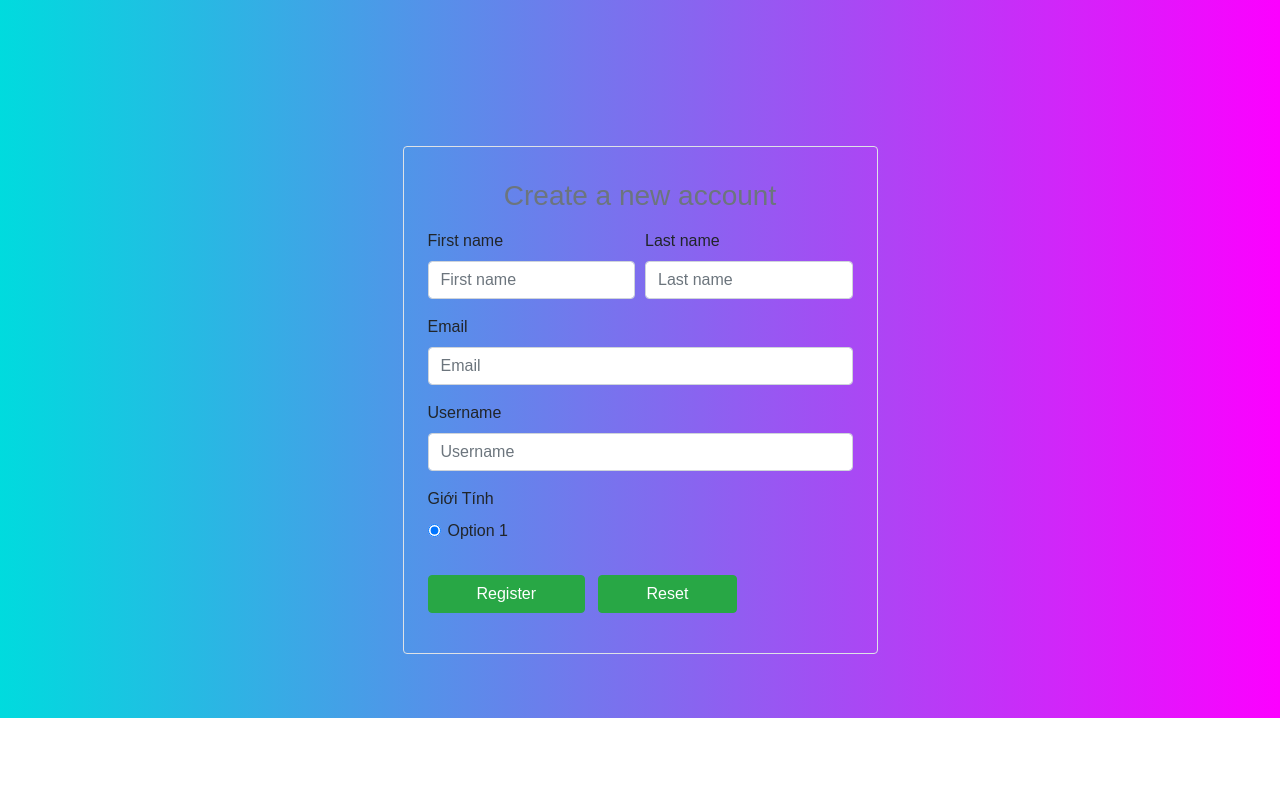
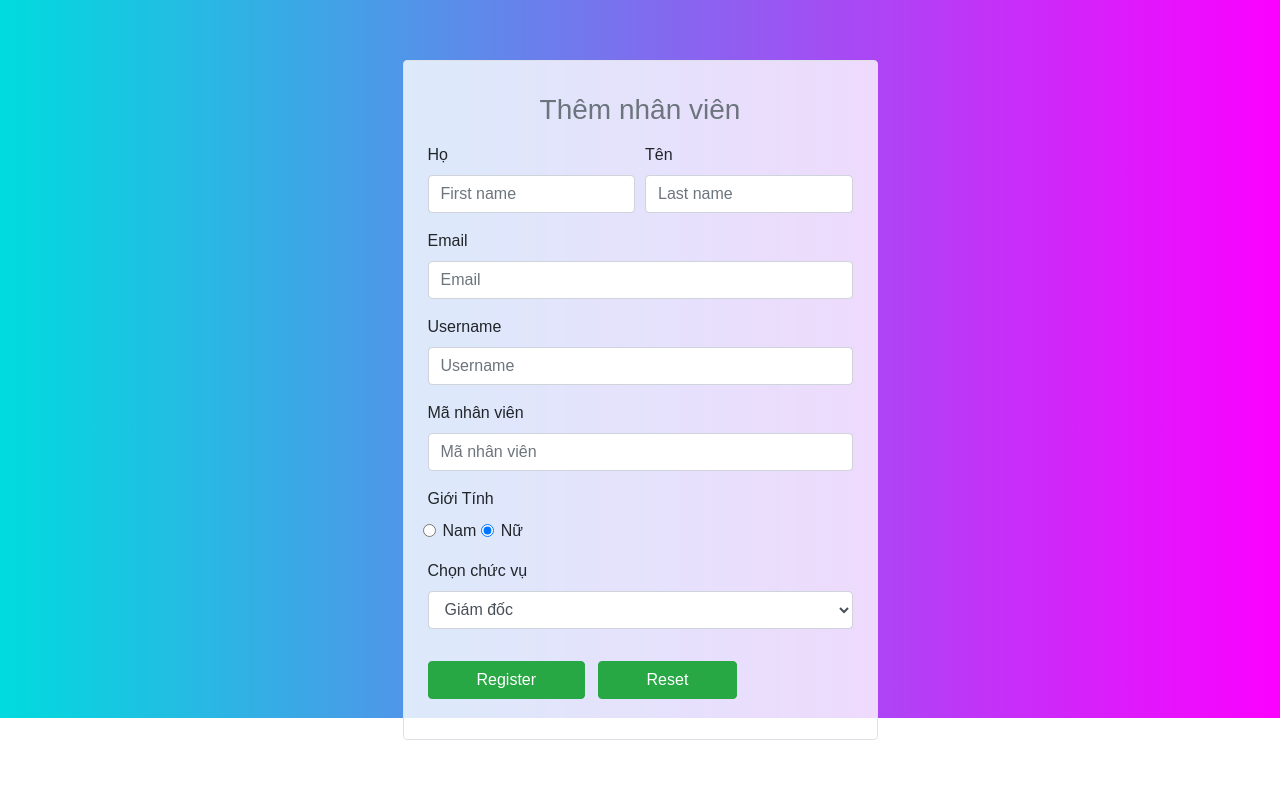
Before and after one commit to MVNgoc/Project_Final_Android, a PHP site: page /addstaff.php in a window 1280 px wide. Shown: the part 82-882 px from the top of the page. Run offline with PHP 8.4, Linux system fonts and the light colour scheme; the visitor is signed in with stand-in values (Sample User, id 1).

Commit message:
Update addstaff.php

```diff
--- a/51900147_MaiVanNgoc-51900145_PhamHungNghia-51900200_NguyenThanhSon/www/addstaff.php
+++ b/51900147_MaiVanNgoc-51900145_PhamHungNghia-51900200_NguyenThanhSon/www/addstaff.php
@@ -58,17 +58,17 @@
 	</div>
 
 	<div class="container">
-        <div class="row justify-content-center">
-            <div class="col-xl-5 col-lg-6 col-md-8 border my-5 p-4 rounded mx-3">
-                <h3 class="text-center text-secondary mt-2 mb-3 mb-3">Create a new account</h3>
+        <div class="row justify-content-center ">
+            <div class="col-xl-5 col-lg-6 col-md-8 border my-5 p-4 rounded mx-3 logout-form">
+                <h3 class="text-center text-secondary mt-2 mb-3 mb-3">Thêm nhân viên</h3>
                 <form method="post" action="" novalidate>
                     <div class="form-row">
                         <div class="form-group col-md-6">
-                            <label for="firstname">First name</label>
+                            <label for="firstname">Họ</label>
                             <input value="" name="first" required class="form-control" type="text" placeholder="First name" id="firstname">
                         </div>
                         <div class="form-group col-md-6">
-                            <label for="lastname">Last name</label>
+                            <label for="lastname">Tên</label>
                             <input value="" name="last" required class="form-control" type="text" placeholder="Last name" id="lastname">
                             <div class="invalid-tooltip">Last name is required</div>
                         </div>
@@ -83,11 +83,31 @@
                         <div class="invalid-feedback">Please enter your username</div>
                     </div>
 					<div class="form-group">
+                        <label for="id">Mã nhân viên</label>
+                        <input value="" name="id" required class="form-control" type="text" placeholder="Mã nhân viên" id="id">
+                        <div class="invalid-feedback">Please enter your username</div>
+                    </div>
+					<div class="form-group">
 						<label for="sex">Giới Tính</label>
-						<div class="form-check">
-							<input type="radio" class="form-check-input" id="radio1" name="optradio" value="option1" checked>Option 1
-  							<label class="form-check-label" for="radio1"></label>
+						<div class="form-row">
+							<div class="form-check">
+								<input type="radio" class="form-check-input" id="radio1" name="optradio" value="" checked>Nam
+								<label class="form-check-label" for="radio1"></label>
+							</div>
+							<div class="form-check">
+								<input type="radio" class="form-check-input" id="radio1" name="optradio" value="" checked>Nữ
+								<label class="form-check-label" for="radio1"></label>
+							</div>
 						</div>
+					</div>
+
+					<div class="form-group">
+						<label for="position">Chọn chức vụ</label>
+						<select class="form-control" id="position">
+						<option>Giám đốc</option>
+						<option>Trưởng phòng</option>
+						<option>Nhân viên</option>
+						</select>
 					</div>
 
                     <div class="form-group">
```
